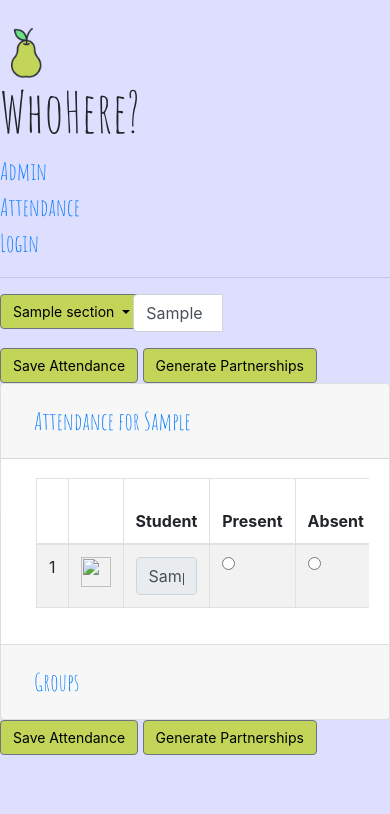
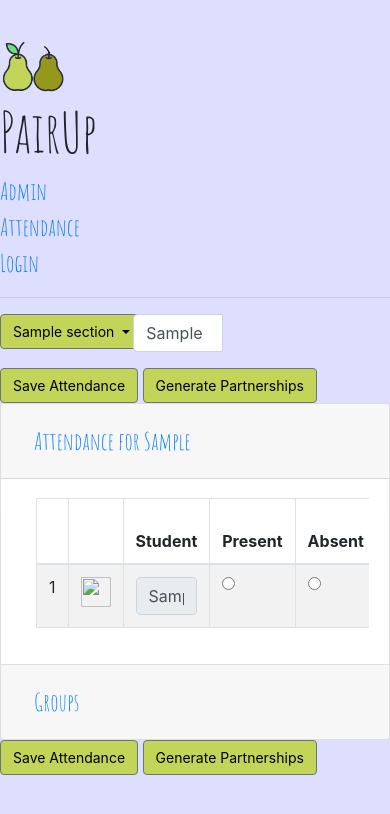
Before and after one commit to marshall62/partner, a Python web app: template partner/templates/roster.html in a window 390 px wide; the page is wider, and only the part inside the window is pictured. Shown: the top 814 px of that part. Run offline with Jinja, Linux system fonts and the light colour scheme; the template is opened without the code that fills it: most values are stand-ins (such as "Sample title", 1, 10 or a date in 2020); some libraries are stand-ins or nearby versions.

Commit message:
changed icon

```diff
--- a/partner/templates/base.html
+++ b/partner/templates/base.html
@@ -13,12 +13,12 @@
         <link rel="stylesheet" href="https://cdnjs.cloudflare.com/ajax/libs/open-iconic/1.1.1/font/css/open-iconic-bootstrap.min.css" integrity="sha256-BJ/G+e+y7bQdrYkS2RBTyNfBHpA9IuGaPmf9htub5MQ=" crossorigin="anonymous" />
         <style>
 
-        .who-header {
+        .pair-header {
             font-family: 'Amatic SC', cursive;
             font-size: 56px;
             }
 
-        .who-tab-text {
+        .pair-tab-text {
             font-family: 'Amatic SC', cursive;
             font-size: 24px;
             }
@@ -44,9 +44,9 @@
         {% endblock %}
 
       {% if title %}
-      <title>WhoHere? {{ title }}</title>
+      <title>PairUp {{ title }}</title>
       {% else %}
-      <title>WhoHere? </title>
+      <title>PairUp</title>
       {% endif %}
     </head>
     <body>
@@ -54,16 +54,16 @@
         <div class="row">
             <div class="col-sm-2">&nbsp;</div>
             <div class="col-sm-1">
-                <img align="bottom" src="{{url_for('static', filename='images/pear.png')}}" width="50" height="50">
+                <img align="bottom" src="{{url_for('static', filename='images/pear.png')}}" width="70" height="70">
             </div>
             <div align="left" class="col-sm-6">
-                <h2 class="who-header">WhoHere?</h2>
+                <h2 class="pair-header">PairUp</h2>
             </div>
         </div>
         <div class="row">
-            <div class="col-sm-2"><a class='who-tab-text' href="{{ url_for('roster_admin') }}">Admin</a></div>
-            <div class="col-sm-2"><a class='who-tab-text' href="{{ url_for('rosters_page') }}">Attendance</a></div>
-            <div class="col-sm-2"><a class='who-tab-text'href="{{ url_for('login') }}">Login</a></div>
+            <div class="col-sm-2"><a class='pair-tab-text' href="{{ url_for('roster_admin') }}">Admin</a></div>
+            <div class="col-sm-2"><a class='pair-tab-text' href="{{ url_for('rosters_page') }}">Attendance</a></div>
+            <div class="col-sm-2"><a class='pair-tab-text'href="{{ url_for('login') }}">Login</a></div>
         </div>
         <hr>
         {% with messages = get_flashed_messages() %}
--- a/partner/templates/roster.html
+++ b/partner/templates/roster.html
@@ -161,7 +161,7 @@ $(function () {
              <div class="card">
                  <div class="card-header" id="headingOne">
                       <h2 class="mb-0">
-                        <button class="btn btn-link who-tab-text" type="button" data-toggle="collapse" data-target="#collapseOne" aria-expanded="true" aria-controls="collapseOne">
+                        <button class="btn btn-link pair-tab-text" type="button" data-toggle="collapse" data-target="#collapseOne" aria-expanded="true" aria-controls="collapseOne">
                           Attendance for {{ dt }}
                         </button>
                       </h2>
@@ -202,7 +202,7 @@ $(function () {
              <div class="card">
                  <div class="card-header" id="headingTwo">
                       <h2 class="mb-0">
-                        <button class="btn btn-link collapsed who-tab-text" type="button" data-toggle="collapse" data-target="#collapseTwo" aria-expanded="false" aria-controls="collapseTwo">
+                        <button class="btn btn-link collapsed pair-tab-text" type="button" data-toggle="collapse" data-target="#collapseTwo" aria-expanded="false" aria-controls="collapseTwo">
                           Groups
                         </button>
                       </h2>
```
Also changed, not shown: partner/static/images/pear.png.
